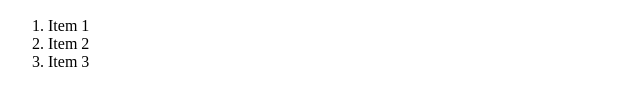
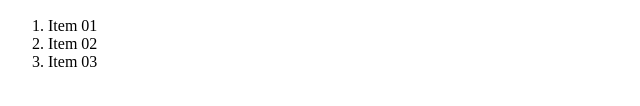
Before and after one commit to LuisGustavo16/aula02, a plain HTML site: page pages/pagina2.html in a window 1280 px wide. Shown: the part 326-432 px from the top of the page, 0-640 px from the left. Drawn offline with Linux system fonts and the light colour scheme; files whose address does not match are found by name.

Commit message:
alteracao02

```diff
--- a/pages/pagina2.html
+++ b/pages/pagina2.html
@@ -11,9 +11,9 @@
     <a href="../index.html" > VOLTAR</a> <br />
     <img src="..//img/bolo2.jpeg" alt="bolo" />
      <ol>
-        <li>Item 1</li>
-        <li>Item 2</li>
-        <li>Item 3 </li>
+        <li>Item 01</li>
+        <li>Item 02</li>
+        <li>Item 03 </li>
      </ol>
 
 </body>
```
